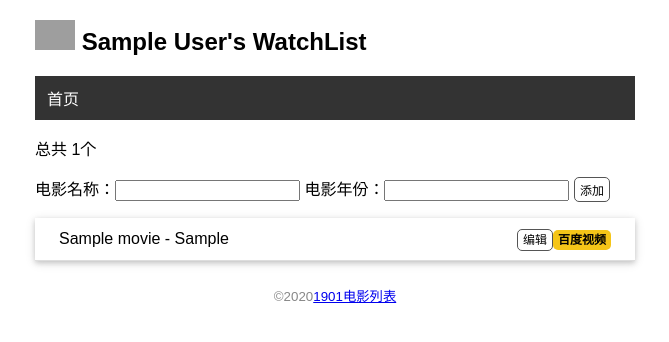
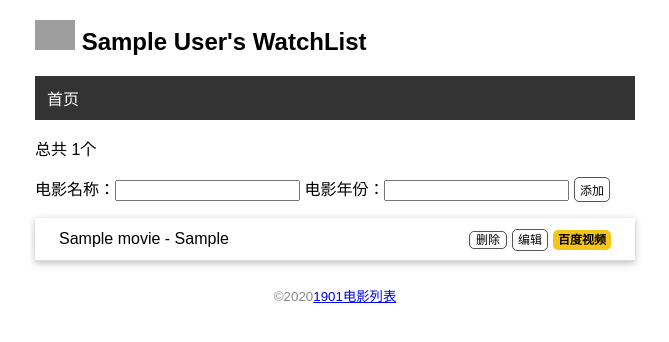
Before and after one commit to apang-ai/flask1901, a Flask app: page / in a window 1280 px wide. Shown: the top 342 px of the page, without its empty margins (305-974 px from the left). Run offline with Flask 2, Linux system fonts and the light colour scheme; tables that the repository leaves empty hold one stand-in row (values such as "Sample post"); grey boxes are pictures that could not be loaded.

Commit message:
'表单的删除'

```diff
--- a/day1/watchlist/app.py
+++ b/day1/watchlist/app.py
@@ -67,6 +67,7 @@ def index():
 
     return render_template('index.html', movies=movies)
 
+
 @app.route('/movie/edit/<int:movie_id>', methods=['GET', 'POST'])
 def edit(movie_id):
 
@@ -87,6 +88,20 @@ def edit(movie_id):
         return redirect(url_for('index'))
 
     return render_template('edit.html', movie=movie)
+
+
+@app.route('/movie/delete/<int:movie_id>', methods=['GET', 'POST'])
+
+def delete(movie_id):
+
+    movie = Movie.query.get_or_404(movie_id)
+
+    db.session.delete(movie)
+    db.session.commit()
+    flash('数据删除成功！')
+
+    return redirect(url_for('index'))
+
 
 
 
--- a/day1/watchlist/static/css/style.css
+++ b/day1/watchlist/static/css/style.css
@@ -77,6 +77,7 @@ nav li a:hover{
     border: 1px solid #555555;
     border-radius: 5px;
     outline: none;
+    margin-right: 5px;
 }
 
 .btn:hover{
@@ -96,3 +97,23 @@ nav li a:hover{
     border-color: #b8daff;
     border-radius: 5px;
 }
+
+.btn-delete{
+    font-size: 12px;
+    padding: 1px 6px;
+    text-decoration: none;
+    cursor: pointer;
+    background-color: white;
+    color: black;
+    border: 1px solid #555555;
+    border-radius: 5px;
+    outline: none;
+    margin-right: 5px;
+}
+
+.btn-delete:hover{
+    text-decoration: none;
+    background-color: black;
+    color: white;
+    border: 1px solid black;
+}
--- a/day1/watchlist/templates/index.html
+++ b/day1/watchlist/templates/index.html
@@ -17,6 +17,7 @@
                     <a class='baidu' href="http://v.baidu.com/v?word={{ movie.title }}&pn=0&db=0&s=0&fbl=800&ie=utf-8" target="_blank" title='在百度视频中查找'>百度视频</a>
                 </span>
                 <span class=float-right><a class='btn' href="{{url_for('edit', movie_id=movie.id)}}">编辑</a></span>
+                <span class='float-right'><a class='btn-delete' href="{{ url_for('delete', movie_id=movie.id) }}">删除</a></span>
             </li>
 
         {% endfor %}
```
